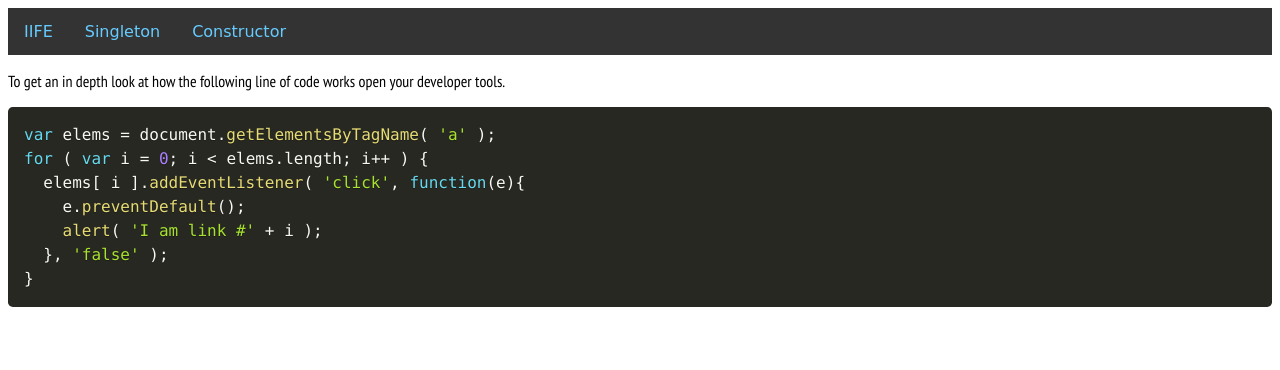
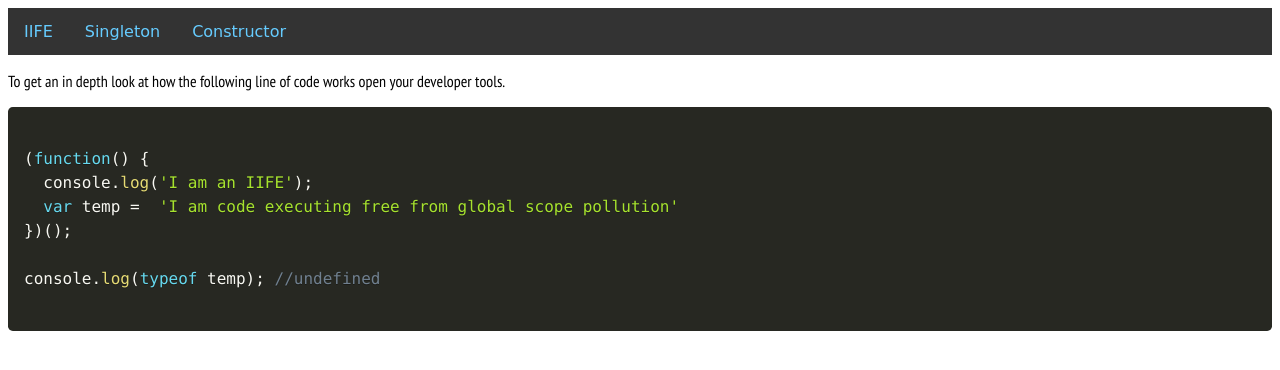
Before and after one commit to mattc41190/modular-javascript, a website: page ES5/iife/index.html in a window 1280 px wide. Drawn offline with Linux system fonts and the light colour scheme; a web font is replaced by a local one.

Commit message:
ooooraaaaahhhh

```diff
--- a/ES5/iife/index.html
+++ b/ES5/iife/index.html
@@ -24,13 +24,14 @@
 				</p>
 			</div>
 			<div class="code">
-				<pre><code class="language-javascript">var elems = document.getElementsByTagName( 'a' );
-for ( var i = 0; i < elems.length; i++ ) {
-  elems[ i ].addEventListener( 'click', function(e){
-    e.preventDefault();
-    alert( 'I am link #' + i );
-  }, 'false' );
-}</code></pre>
+				<pre><code class="language-javascript">
+(function() {
+  console.log('I am an IIFE');
+  var temp =  'I am code executing free from global scope pollution'
+})();
+
+console.log(typeof temp); //undefined
+				</code></pre>
 			</div>
 		</div>
 		<script src="../../prism.js" charset="utf-8"></script>
--- a/ES5/iife/main.js
+++ b/ES5/iife/main.js
@@ -1,10 +1,6 @@
-var elems = document.getElementsByTagName( 'a' );
+(function(tempString) {
+  console.log('I am an IIFE');
+  var temp = tempString;
+})('I am code executing free from global scope pollution');
 
-for ( var i = 0; i < elems.length; i++ ) {
-
-  elems[ i ].addEventListener( 'click', function(e){
-    e.preventDefault();
-    alert( 'I am link #' + i );
-  }, 'false' );
-
-}
+console.log(typeof temp);
--- a/package.json
+++ b/package.json
@@ -16,5 +16,8 @@
   "bugs": {
     "url": "https://github.com/mattc41190/modular-javascript/issues"
   },
-  "homepage": "https://github.com/mattc41190/modular-javascript#readme"
+  "homepage": "https://github.com/mattc41190/modular-javascript#readme",
+  "dependencies": {
+    "express": "^4.14.0"
+  }
 }
```
Also changed, not shown: server.js (added, +8 -0 lines).
